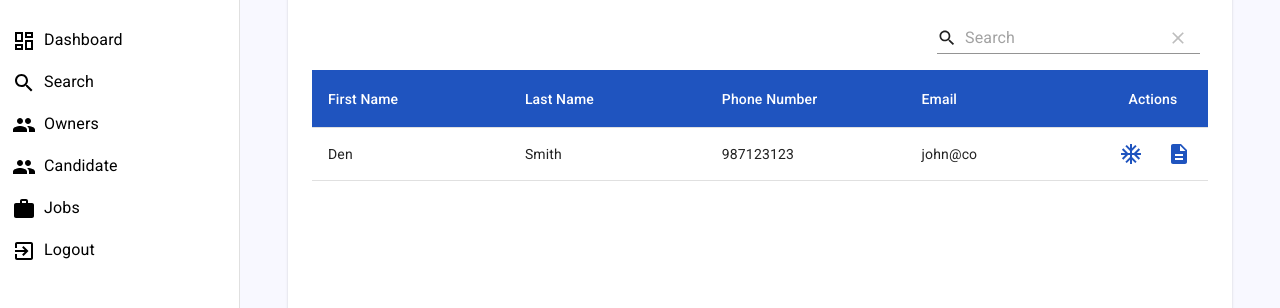
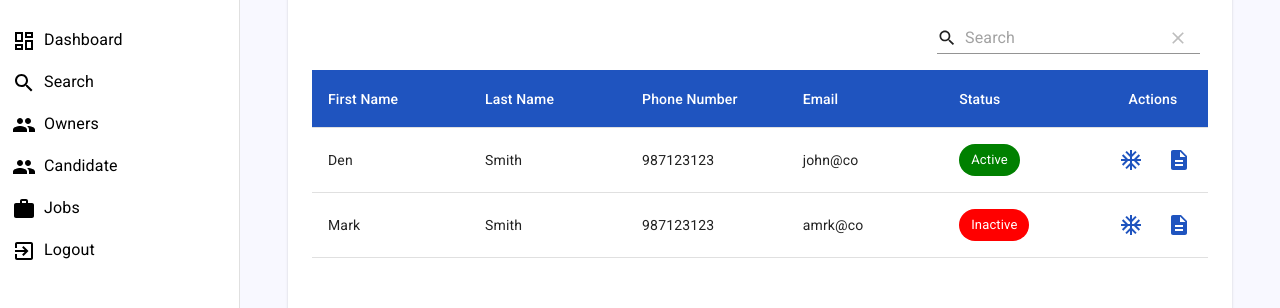
Before and after one commit to technoark786/allPros-1, a Next.js app: page /candidates in a window 1280 px wide. Shown: the part 162-470 px from the top of the page. Built offline with nearby package versions, Linux system fonts and the light colour scheme.

Commit message:
status added in candidates and badge

```diff
--- a/pages/candidates/index.jsx
+++ b/pages/candidates/index.jsx
@@ -1,25 +1,53 @@
-import { Box, Container, IconButton, Typography, Paper } from '@material-ui/core';
-import AddIcon from '@material-ui/icons/Add';
-import EditIcon from '@material-ui/icons/Edit';
-import VisibilityIcon from '@material-ui/icons/Visibility';
-import { useRouter } from 'next/router';
-import React from 'react';
-import { Table } from '../../components/tables';
-import Layout from '../../layout';
-import { useEffect } from 'react';
-import { useState } from 'react';
-import api from '../../lib/api';
-import CircularLoader from '../../components/loader/CircularLoader';
-import AcUnitIcon from '@material-ui/icons/AcUnit';
-import DescriptionIcon from '@material-ui/icons/Description';
+import {
+    Box,
+    Container,
+    IconButton,
+    Typography,
+    Paper,
+    Chip,
+} from "@material-ui/core";
+import AddIcon from "@material-ui/icons/Add";
+import EditIcon from "@material-ui/icons/Edit";
+import VisibilityIcon from "@material-ui/icons/Visibility";
+import { useRouter } from "next/router";
+import React from "react";
+import { Table } from "../../components/tables";
+import Layout from "../../layout";
+import { useEffect } from "react";
+import { useState } from "react";
+import api from "../../lib/api";
+import CircularLoader from "../../components/loader/CircularLoader";
+import AcUnitIcon from "@material-ui/icons/AcUnit";
+import DescriptionIcon from "@material-ui/icons/Description";
 
 function CandidatesPage() {
     const router = useRouter();
-  const [candidates, setCandidates] = useState([{id:1,firstName:"Den",lastName:'Smith',email:"john@co",phone:"987123123"}]);
-  const [isLoading,setIsLoading] = useState(true);
+    const [candidates, setCandidates] = useState([
+        {
+            id: 1,
+            firstName: "Den",
+            lastName: "Smith",
+            email: "john@co",
+            phone: "987123123",
+            status: "Active",
+        },
+        {
+            id: 2,
+            firstName: "Mark",
+            lastName: "Smith",
+            email: "amrk@co",
+            phone: "987123123",
+            status: "Inactive",
+        },
+    ]);
+    const [isLoading, setIsLoading] = useState(true);
 
     if (!candidates) {
-    return <Layout pageName="Customer"><CircularLoader /></Layout>
+        return (
+            <Layout pageName="Customer">
+                <CircularLoader />
+            </Layout>
+        );
     }
 
     return (
@@ -33,9 +61,7 @@ function CandidatesPage() {
                             alignItems="center"
                             marginBottom={3}
                         >
-              <Typography variant="h5">
-                Candidates
-              </Typography>
+                            <Typography variant="h5">Candidates</Typography>
                             {/* <IconButton onClick={addCustomer}>
                 <AddIcon />
               </IconButton> */}
@@ -47,6 +73,27 @@ function CandidatesPage() {
                                     { title: "Last Name", field: "lastName" },
                                     { title: "Phone Number", field: "phone" },
                                     { title: "Email", field: "email" },
+                                    {
+                                        title: "Status",
+                                        field: "status",
+                                        render: (rowData) => {
+                                            return (
+                                                <Chip
+                                                    // variant='filled'
+                                                    size="large"
+                                                    color="primary"
+                                                    style={{
+                                                        backgroundColor:
+                                                            rowData.status ==
+                                                            "Active"
+                                                                ? "green"
+                                                                : "red",
+                                                    }}
+                                                    label={rowData.status}
+                                                />
+                                            );
+                                        },
+                                    },
                                 ]}
                                 data={candidates}
                                 options={{
@@ -80,14 +127,20 @@ function CandidatesPage() {
                                 // }
                                 actions={[
                                     {
-                  icon: () => <AcUnitIcon color="primary" />,
-                  tooltip: 'Screen Test for Den',
+                                        icon: () => (
+                                            <AcUnitIcon color="primary" />
+                                        ),
+                                        tooltip: "Screen Test",
                                         onClick: (event, rowData) => {
-                    router.push(`/candidates/screenTest/${rowData.id}`);
+                                            router.push(
+                                                `/candidates/screenTest/${rowData.id}`
+                                            );
                                         },
                                     },
                                     {
-                    icon: () => <DescriptionIcon color="primary" />,
+                                        icon: () => (
+                                            <DescriptionIcon color="primary" />
+                                        ),
                                         tooltip: "Form",
                                         onClick: (event, rowData) => {
                                             router.push("/candidates/form/1");
```
Lines whose indentation alone changed are shown as unchanged.
